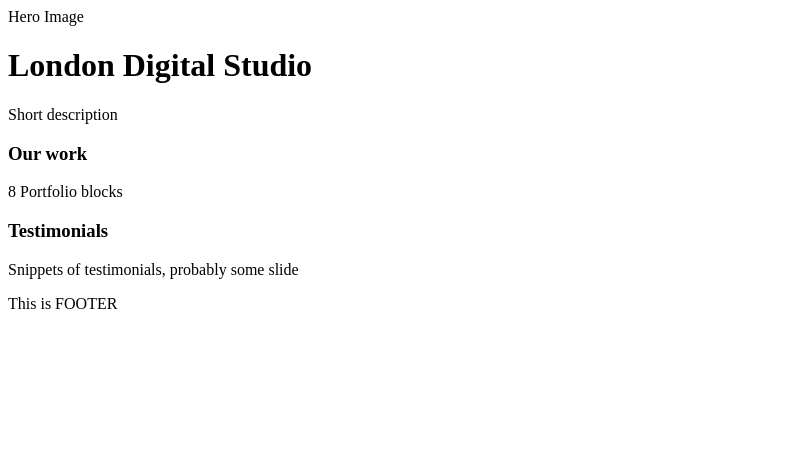
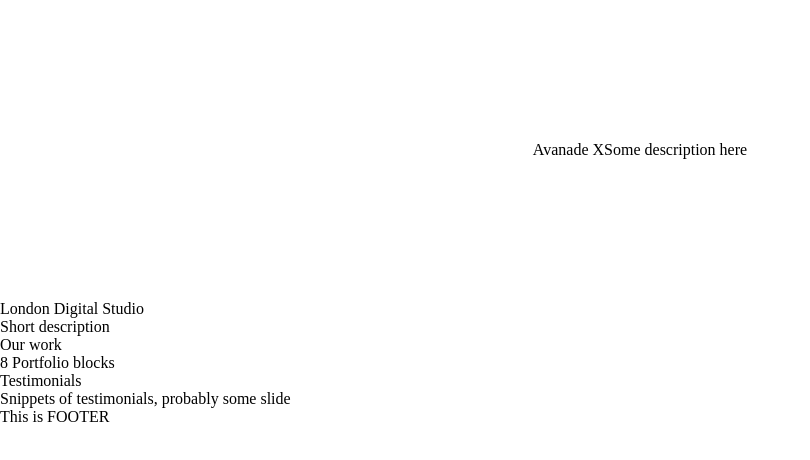
Before and after one commit to Shwartz/hive, a SvelteKit app: page / in a window 1280 px wide. Shown: the top 460 px of the page, without its empty margins (0-810 px from the left). Built offline with nearby package versions, Linux system fonts and the light colour scheme.

Commit message:
Add SCSS support and bg image support

```diff
--- a/package.json
+++ b/package.json
@@ -22,8 +22,10 @@
 		"eslint-plugin-svelte": "^2.30.0",
 		"prettier": "^2.8.0",
 		"prettier-plugin-svelte": "^2.10.1",
+		"sass": "^1.63.6",
 		"svelte": "^4.0.5",
 		"svelte-check": "^3.4.3",
+		"svelte-preprocess": "^5.0.4",
 		"tslib": "^2.4.1",
 		"typescript": "^5.0.0",
 		"vite": "^4.4.2",
--- a/src/routes/+layout.svelte
+++ b/src/routes/+layout.svelte
@@ -1,5 +1,5 @@
 <script>
-  // import './styles.css';
+  import './styles.css';
 </script>
 
 <div class="app">
--- a/src/routes/+page.svelte
+++ b/src/routes/+page.svelte
@@ -1,5 +1,15 @@
-<div>
-    Hero Image
+<script>
+  import bgHero from '$lib/images/bg-hero.jpg'
+</script>
+
+<svelte:head>
+    <title>Home - Ava Portfolio</title>
+    <meta name="description" content="Portfolio">
+</svelte:head>
+
+<div class="hero">
+    <h1>Avanade X</h1>
+    <p>Some description here</p>
 </div>
 
 <h1>London Digital Studio</h1>
@@ -10,3 +20,12 @@
 
 <h3>Testimonials</h3>
 <p>Snippets of testimonials, probably some slide</p>
+
+<style lang="scss">
+  .hero {
+    display: flex;
+    height: 300px;
+    justify-content: center;
+    align-items: center;
+  }
+</style>
--- /dev/null
+++ b/src/routes/+page.ts
@@ -0,0 +1,3 @@
+// since there's no dynamic data here, we can prerender
+// it so that it gets served as a static asset in production
+export const prerender = true;
--- /dev/null
+++ b/src/routes/styles.css
@@ -0,0 +1,95 @@
+/***
+    The new CSS reset - version 1.9 (last updated 19.6.2023)
+    GitHub page: https://github.com/elad2412/the-new-css-reset
+***/
+
+/*
+    Remove all the styles of the "User-Agent-Stylesheet", except for the 'display' property
+    - The "symbol *" part is to solve Firefox SVG sprite bug
+    - The "html" element is excluded, otherwise a bug in Chrome breaks the CSS hyphens property (https://github.com/elad2412/the-new-css-reset/issues/36)
+ */
+*:where(:not(html, iframe, canvas, img, svg, video, audio):not(svg *, symbol *)) {
+    all: unset;
+    display: revert;
+}
+
+/* Preferred box-sizing value */
+*,
+*::before,
+*::after {
+    box-sizing: border-box;
+}
+
+/* Reapply the pointer cursor for anchor tags */
+a, button {
+    cursor: revert;
+}
+
+/* Remove list styles (bullets/numbers) */
+ol, ul, menu {
+    list-style: none;
+}
+
+/* For images to not be able to exceed their container */
+img {
+    max-inline-size: 100%;
+    max-block-size: 100%;
+}
+
+/* removes spacing between cells in tables */
+table {
+    border-collapse: collapse;
+}
+
+/* Safari - solving issue when using user-select:none on the <body> text input doesn't working */
+input, textarea {
+    -webkit-user-select: auto;
+}
+
+/* revert the 'white-space' property for textarea elements on Safari */
+textarea {
+    white-space: revert;
+}
+
+/* minimum style to allow to style meter element */
+meter {
+    -webkit-appearance: revert;
+    appearance: revert;
+}
+
+/* preformatted text - use only for this feature */
+:where(pre) {
+    all: revert;
+}
+
+/* reset default text opacity of input placeholder */
+::placeholder {
+    color: unset;
+}
+
+/* remove default dot (•) sign */
+::marker {
+    content: initial;
+}
+
+/* fix the feature of 'hidden' attribute.
+   display:revert; revert to element instead of attribute */
+:where([hidden]) {
+    display: none;
+}
+
+/* revert for bug in Chromium browsers
+   - fix for the content editable attribute will work properly.
+   - webkit-user-select: auto; added for Safari in case of using user-select:none on wrapper element*/
+:where([contenteditable]:not([contenteditable="false"])) {
+    -moz-user-modify: read-write;
+    -webkit-user-modify: read-write;
+    overflow-wrap: break-word;
+    -webkit-line-break: after-white-space;
+    -webkit-user-select: auto;
+}
+
+/* apply back the draggable feature - exist only in Chromium and Safari */
+:where([draggable="true"]) {
+    -webkit-user-drag: element;
+}
```
Also changed, not shown: src/lib/images/bg-hero.jpg (added), 1 other file (tests, documents, lock files or other folders).
